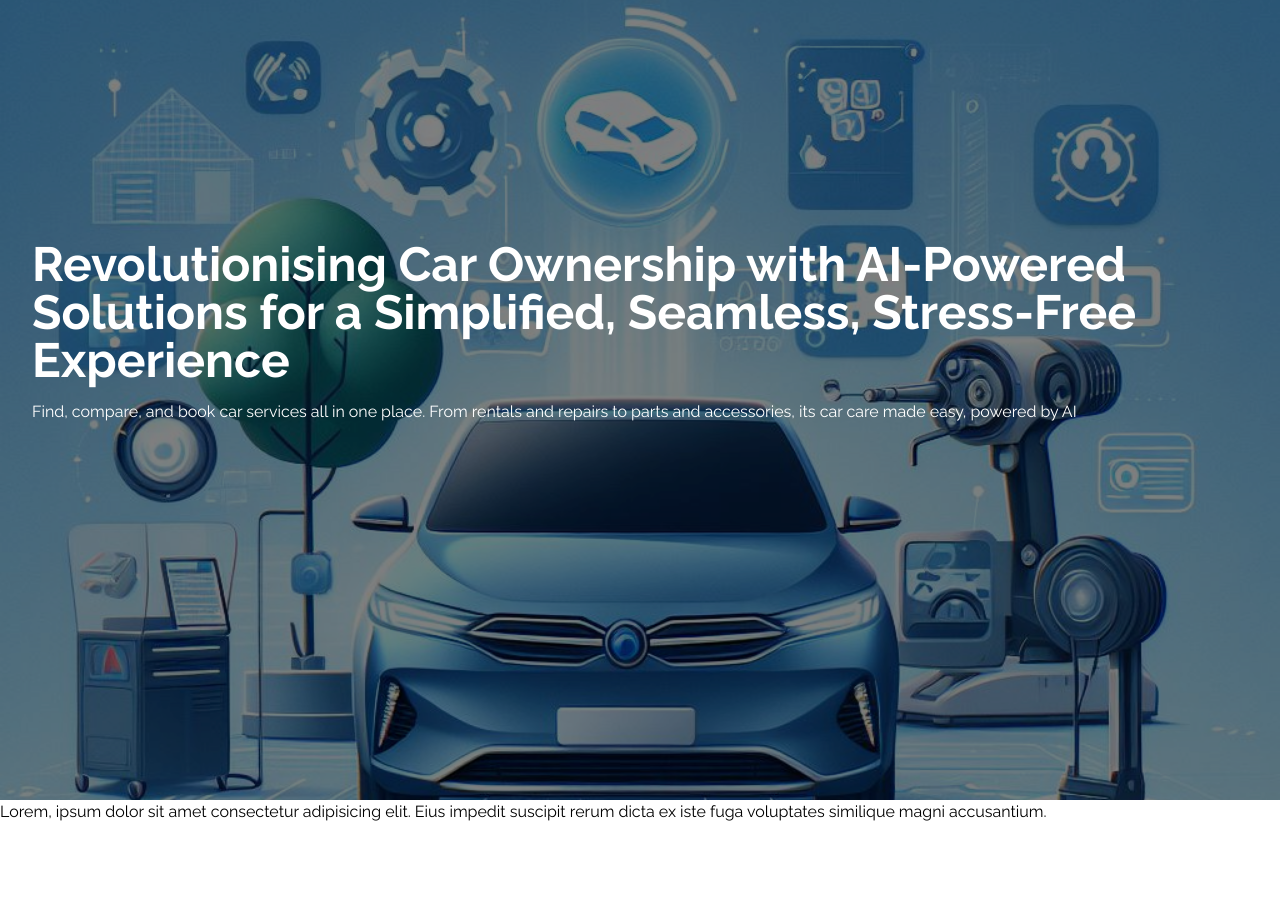
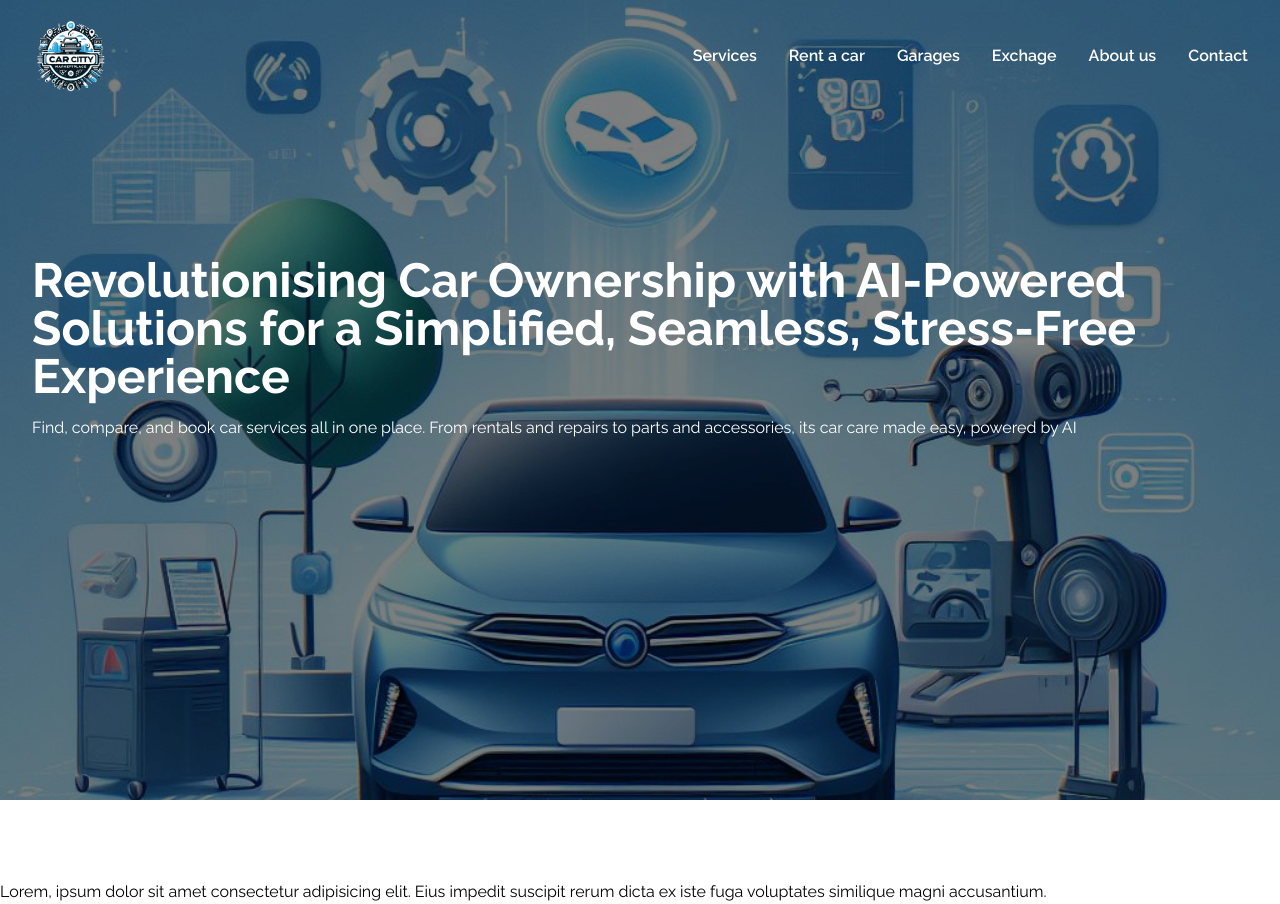
Before and after one commit to rabius-sunny/car-city, a Next.js app: page / in a window 1280 px wide. Before the commit the page ends 824 px from the top, so only its background shows below. Built offline with nearby package versions, Linux system fonts and the light colour scheme.

Commit message:
add: navbar

```diff
--- a/app/layout.tsx
+++ b/app/layout.tsx
@@ -2,6 +2,8 @@ import type { Metadata } from 'next'
 import { Raleway } from 'next/font/google'
 
 import './globals.css'
+
+import Navbar from '~/components/shared/Navbar'
 
 const releway = Raleway({ subsets: ['latin'] })
 
@@ -23,9 +25,10 @@ export const metadata: Metadata = {
     'car service marketplace',
     'online car booking',
     'compare car service price',
-      'trusted car professionals',
+    'trusted car professionals'
   ],
-    generator: 'Car City: Revolutionizing Car Care with AI-Powered Solutions. Searching for reliable car services in Dhaka just got easier! Car City leverages cutting-edge AI technology to connect you with trusted professionals for rentals, repairs, parts, and more.'
+  generator:
+    'Car City: Revolutionizing Car Care with AI-Powered Solutions. Searching for reliable car services in Dhaka just got easier! Car City leverages cutting-edge AI technology to connect you with trusted professionals for rentals, repairs, parts, and more.'
 }
 
 export default function RootLayout({
@@ -35,7 +38,10 @@ export default function RootLayout({
 }>) {
   return (
     <html lang='en'>
-      <body className={releway.className}>{children}</body>
+      <body className={releway.className}>
+        <Navbar />
+        {children}
+      </body>
     </html>
   )
 }
--- a/components/home/hero.tsx
+++ b/components/home/hero.tsx
@@ -1,17 +1,21 @@
 import Image from 'next/image'
 
 import Container from '../shared/Container'
+import Navbar from '../shared/Navbar'
 
 export default function Hero() {
   return (
-    <div className='flex h-[60vh] justify-center lg:min-h-screen '>
+    <div className='flex h-[60vh] flex-col lg:min-h-screen'>
       <Image
         fill
         src='/bg.png'
         alt='Hero background image'
         className='max-h-[60vh] w-full object-cover brightness-50 lg:min-h-screen'
       />
-      <Container className='z-10 mt-[10vh] lg:mt-[30vh]'>
+      <div className='z-10 -mt-16'>
+        <Navbar />
+      </div>
+      <Container className='z-10 mt-[5vh] sm:mt-[10vh] lg:mt-[20vh]'>
         <h1 className='text-2xl font-semibold text-white sm:text-3xl md:font-bold lg:text-5xl'>
           Revolutionising Car Ownership with AI-Powered Solutions for a
           Simplified, Seamless, Stress-Free Experience
--- /dev/null
+++ b/components/shared/Navbar.tsx
@@ -0,0 +1,22 @@
+import Image from 'next/image'
+import Link from 'next/link'
+
+import Container from './Container'
+
+export default function Navbar() {
+  return (
+    <Container className='z-10 flex flex-col items-center justify-between text-white md:flex-row'>
+      <Link href='/'>
+        <Image src='/logo.png' alt='car city logo' width={80} height={80} />
+      </Link>
+      <div className='flex items-center gap-4 lg:gap-8'>
+        <p className='font-semibold'>Services</p>
+        <p className='font-semibold'>Rent a car</p>
+        <p className='font-semibold'>Garages</p>
+        <p className='font-semibold'>Exchage</p>
+        <p className='font-semibold'>About us</p>
+        <p className='font-semibold'>Contact</p>
+      </div>
+    </Container>
+  )
+}
```
Also changed, not shown: public/logo.png (added). Lines whose indentation alone changed are shown as unchanged.
